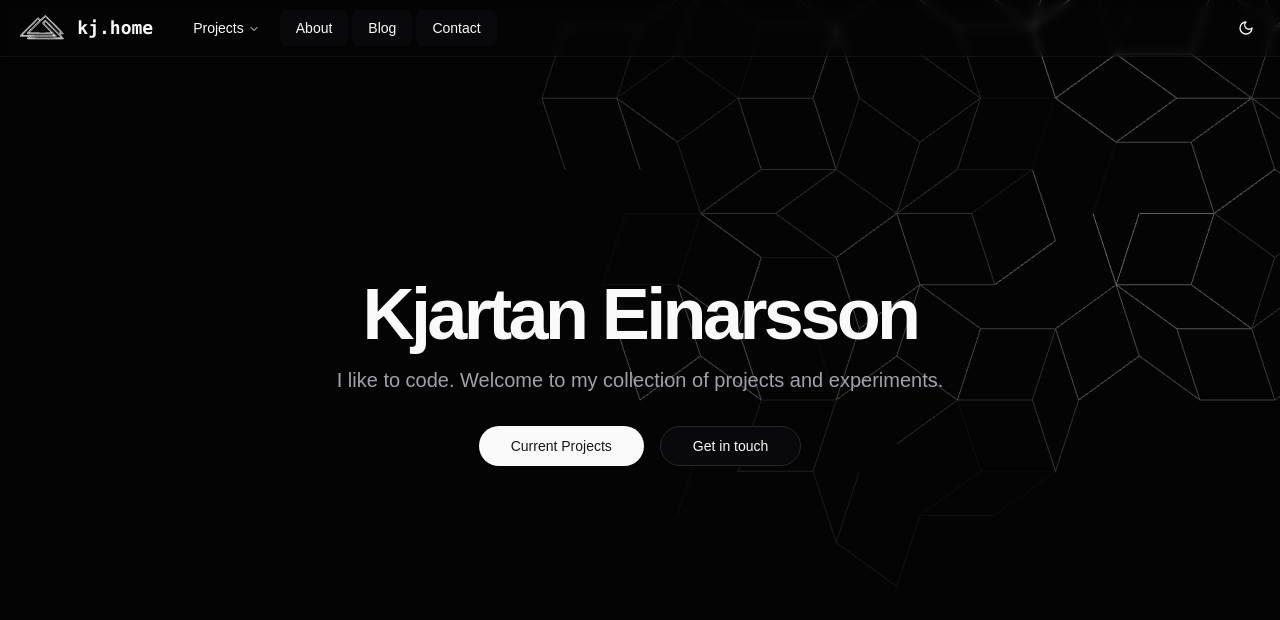
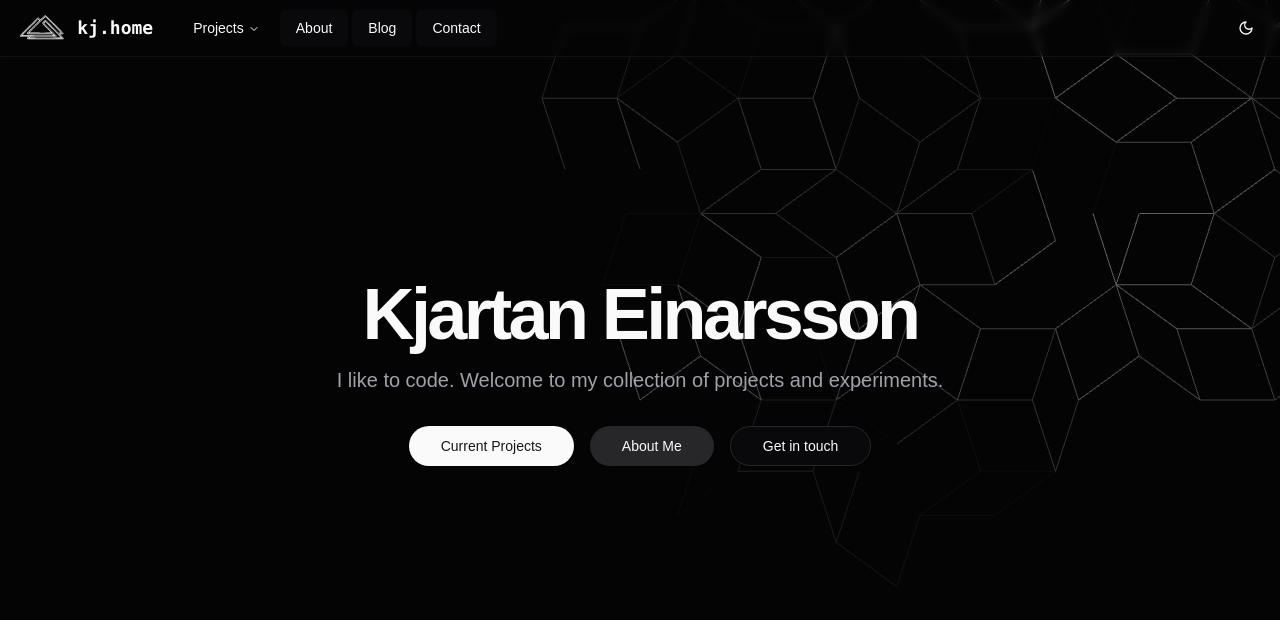
Before and after one commit to KjartanE/Kj.Home, a Next.js app in the folder home/: page / in a window 1280 px wide. Shown: the top 620 px of the page. Built offline with nearby package versions, Linux system fonts and the light colour scheme.

Commit message:
add about me button

```diff
--- a/home/src/app/page.tsx
+++ b/home/src/app/page.tsx
@@ -16,10 +16,15 @@ export default function Home() {
             I like to code. Welcome to my collection of projects and experiments.
           </p>
 
-          <div className="mt-8 flex gap-4">
+          <div className="mt-8 flex flex-wrap justify-center gap-4">
             <Link href="/projects">
               <Button size="lg" className="rounded-full">
                 Current Projects
+              </Button>
+            </Link>
+            <Link href="/about">
+              <Button size="lg" variant="secondary" className="rounded-full">
+                About Me
               </Button>
             </Link>
             <Link href="/contact">
```
